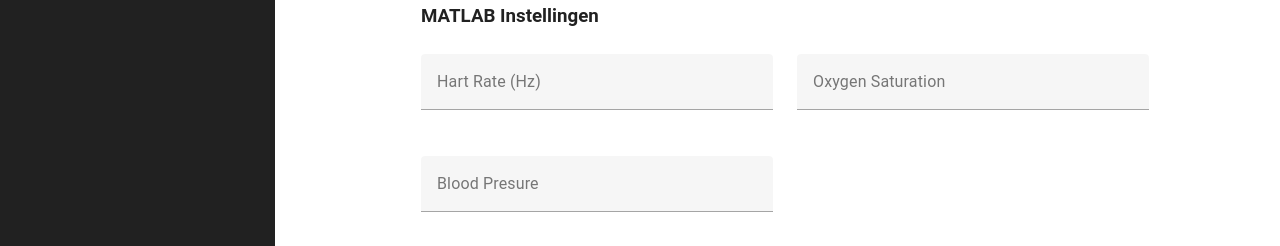
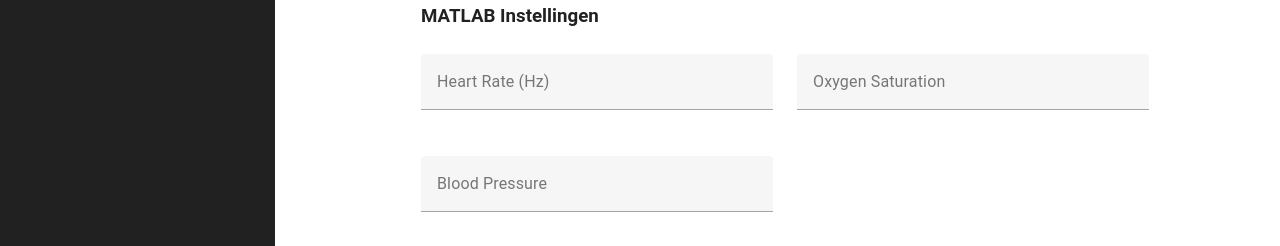
Before and after one commit to Baby-Monitor-Simulator/simulationFrondend, a Vue app: page /scenario/create in a window 1280 px wide. Shown: the part 418-664 px from the top of the page. Built offline with nearby package versions, Linux system fonts and the light colour scheme.

Commit message:
Update CreateScenario.vue
spellings fouten

```diff
--- a/src/views/CreateScenario.vue
+++ b/src/views/CreateScenario.vue
@@ -31,8 +31,8 @@
 
           <v-col cols="12" md="6">
             <v-text-field
-                v-model="scenario.Matlab.hartRate"
-                label="Hart Rate (Hz)"
+                v-model="scenario.Matlab.heartRate"
+                label="Heart Rate (Hz)"
                 type="number"
             ></v-text-field>
           </v-col>
@@ -47,8 +47,8 @@
 
           <v-col cols="12" md="6">
             <v-text-field
-                v-model="scenario.Matlab.bloodPresure"
-                label="Blood Presure"
+                v-model="scenario.Matlab.bloodPressure"
+                label="Blood Pressure"
                 type="number"
             ></v-text-field>
           </v-col>
@@ -92,8 +92,8 @@ export default {
         description: '',
         Matlab: {
           oxygenSaturation: null,
-          bloodPresure: null,
-          hartRate: null,
+          bloodPressure: null,
+          heartRate: null,
         }
       },
       saving: false
```
